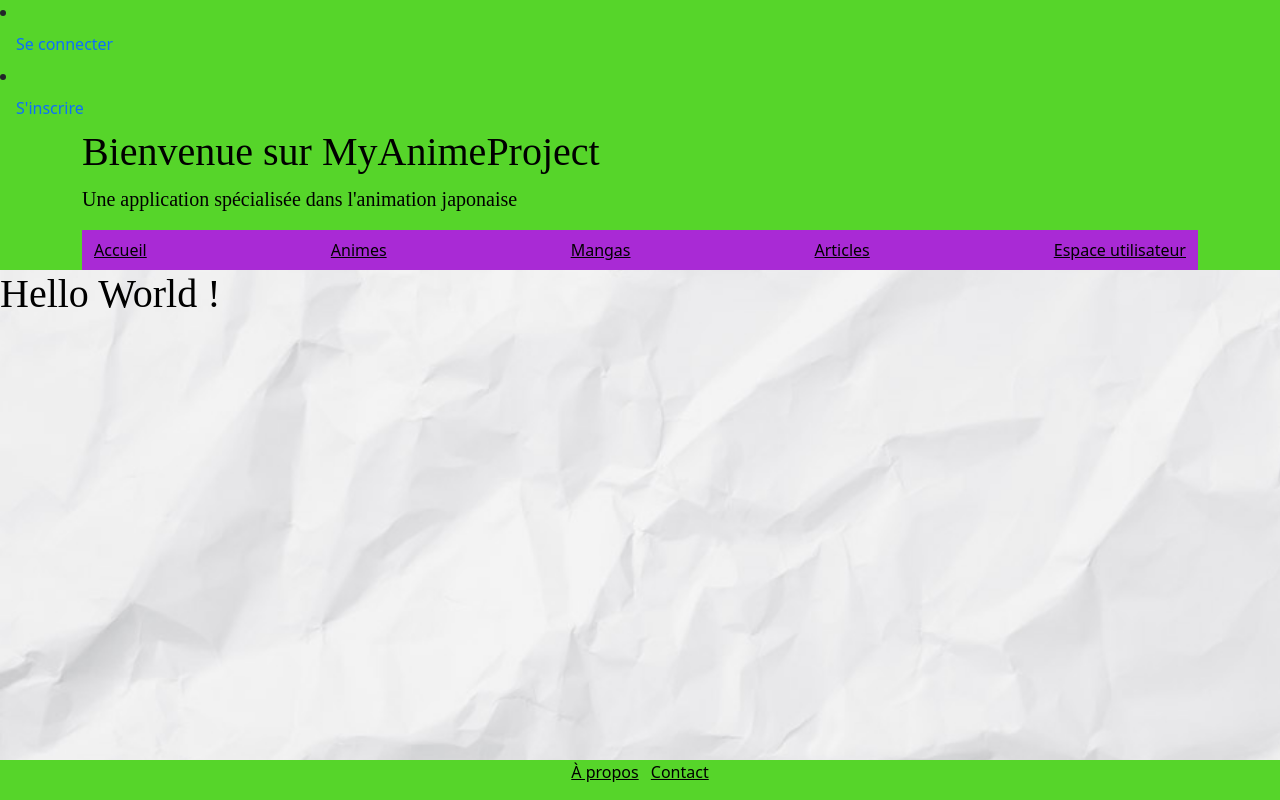
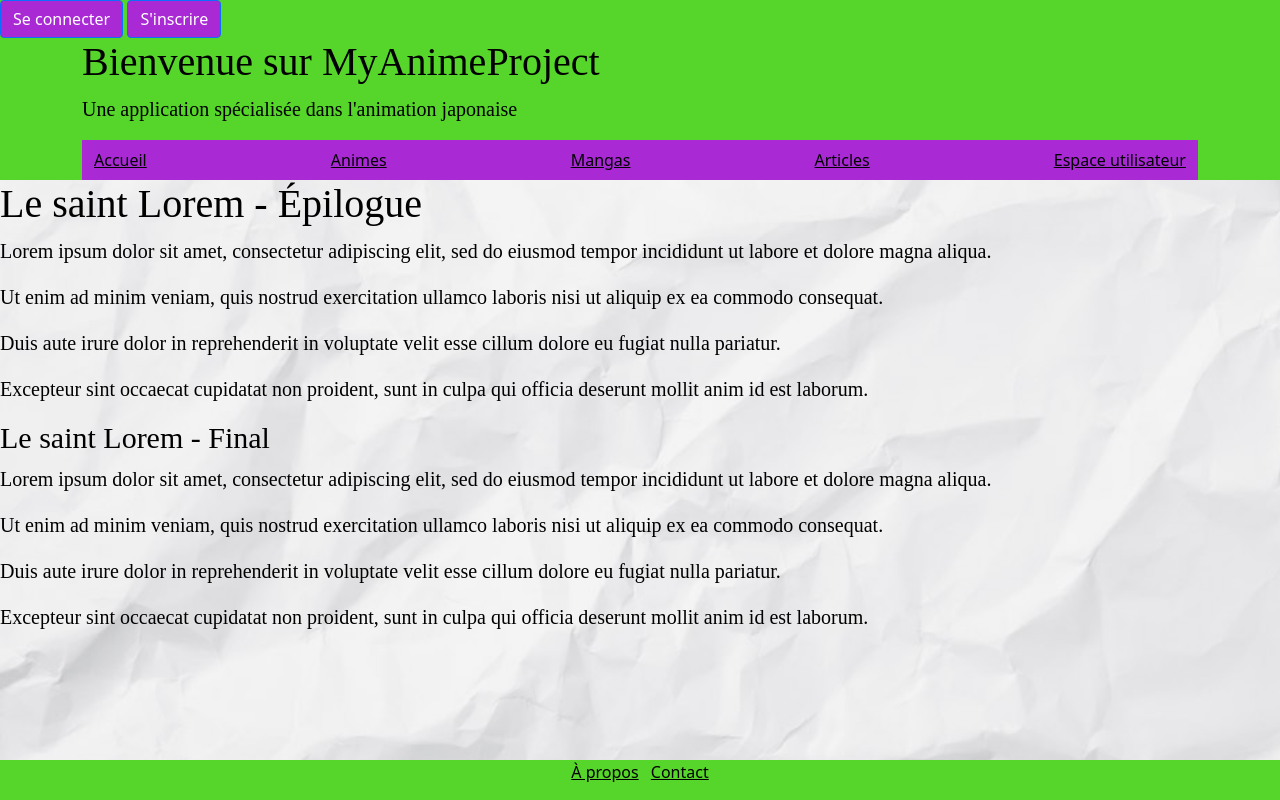
Before and after one commit to Cheuns/FinalProject, a Symfony app: template templates/apropos/apropos.html.twig in a window 1280 px wide. Run offline with Twig, Linux system fonts and the light colour scheme; the template is opened without the code that fills it, so the values that code supplies are empty; some libraries are stand-ins or nearby versions.

Commit message:
Version 3.0

```diff
--- a/src/Security/LoginFormAuthenticator.php
+++ b/src/Security/LoginFormAuthenticator.php
@@ -97,7 +97,8 @@ class LoginFormAuthenticator extends AbstractFormLoginAuthenticator implements P
         }
 
         // For example : return new RedirectResponse($this->urlGenerator->generate('some_route'));
-        throw new \Exception('TODO: provide a valid redirect inside '.__FILE__);
+            return new RedirectResponse($this->urlGenerator->generate('home'));
+        //throw new \Exception('TODO: provide a valid redirect inside '.__FILE__);
     }
 
     protected function getLoginUrl()
--- a/templates/apropos/apropos.html.twig
+++ b/templates/apropos/apropos.html.twig
@@ -1,6 +1,18 @@
 {% extends 'base.html.twig'%}
 {% block body %}
 <body>
-    <h1>Hello World !</h1>
+    <h1>Le saint Lorem - Épilogue</h1>
+
+    <p>Lorem ipsum dolor sit amet, consectetur adipiscing elit, sed do eiusmod tempor incididunt ut labore et dolore magna aliqua.</p>
+    <p>Ut enim ad minim veniam, quis nostrud exercitation ullamco laboris nisi ut aliquip ex ea commodo consequat.</p>
+    <p>Duis aute irure dolor in reprehenderit in voluptate velit esse cillum dolore eu fugiat nulla pariatur.</p>
+    <p>Excepteur sint occaecat cupidatat non proident, sunt in culpa qui officia deserunt mollit anim id est laborum.</p>
+
+    <h2>Le saint Lorem - Final</h2>
+
+    <p>Lorem ipsum dolor sit amet, consectetur adipiscing elit, sed do eiusmod tempor incididunt ut labore et dolore magna aliqua.</p>
+    <p>Ut enim ad minim veniam, quis nostrud exercitation ullamco laboris nisi ut aliquip ex ea commodo consequat.</p>
+    <p>Duis aute irure dolor in reprehenderit in voluptate velit esse cillum dolore eu fugiat nulla pariatur.</p>
+    <p>Excepteur sint occaecat cupidatat non proident, sunt in culpa qui officia deserunt mollit anim id est laborum.</p>
 </body>
 {% endblock %}
--- a/templates/base.html.twig
+++ b/templates/base.html.twig
@@ -17,13 +17,8 @@
         </div>
 
     {% else %}
-							<li class="nav-item">
-								<a class="nav-link" href="/login">Se connecter</a>
-							</li>
-							<li class="nav-item">
-								<a class="nav-link" href="/register">S'inscrire</a>
-							</li>
-
+							<a class ="btn btn-primary" href="/login" role="button">Se connecter</a>
+							<a class ="btn btn-primary" href="/register" role="button">S'inscrire</a>
     {% endif %}
 
     <div class="container">
```
Also changed, not shown: templates/user/collection.html.twig (added, +17 -0 lines), templates/user/user.html.twig (+6 -5 lines), templates/works/works.html.twig (+12 -8 lines), templates/animes/animes_all.html.twig (indentation only).
